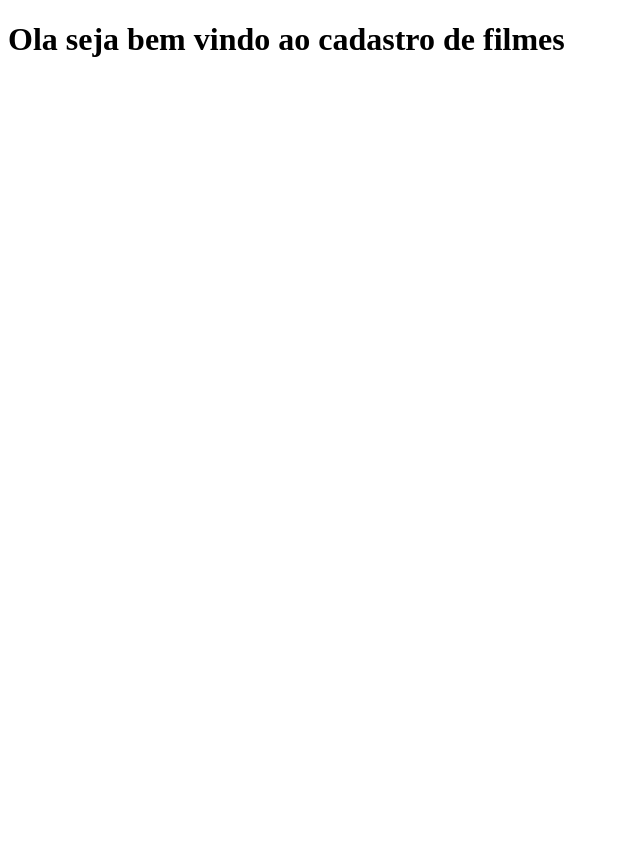
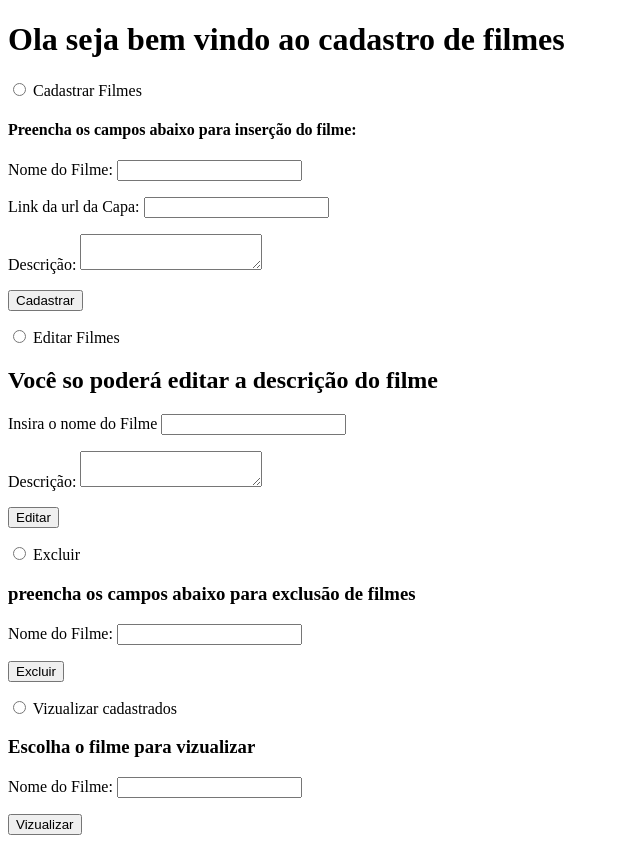
Before and after one commit to Lucas-Camilo/Django-filmes, a Django app: page / in a window 1280 px wide. Shown: the whole page, without its empty margins (0-640 px from the left). Before the commit the page ends 57 px from the top, so only its background shows below. Run offline with Django 3.2, Linux system fonts and the light colour scheme.

Commit message:
subindo html

```diff
--- a/Cadastro/templates/home.html
+++ b/Cadastro/templates/home.html
@@ -6,5 +6,34 @@
 </head>
 <body>
     <p><h1>Ola seja bem vindo ao cadastro de filmes</h1></p>
+    <form name="myForm" id="centro">
+            <input type="radio" ng-model="func" value="cadastro"> Cadastrar Filmes<br/>
+                <div class="todasDiv" ng-show="isShown('cadastro')">
+                    <p><h4>Preencha os campos abaixo para inserção do filme:</h4></p>
+                    <p>Nome do Filme: <input type="text" id="nome"></p>
+                    <p>Link da url da Capa: <input type="text" id="link"></p>
+                    <p>Descrição:  <textarea name="comentarios" id="comentarios"></textarea></p>
+                    <p><button id="cadastro">Cadastrar</button></p>
+                </div>
+            <input type="radio" ng-model="func" value="editar"> Editar Filmes<br/>
+                <div ng-show="isShown('editar')" class="todasDiv">
+                    <p ><h2 id="atencao">Você so poderá editar a descrição do filme</h2></p>
+                    <p>Insira o nome do Filme <input type="text" id="nome"> </p>
+                        <p>Descrição: <textarea name="comentario"></textarea></p>
+                        <p><button id="editar">Editar</button></p>
+                </div>
+            <input type="radio" ng-model="func" value="excluir"> Excluir<br/>
+                <div ng-show="isShown('excluir')" class="todasDiv">
+                    <p><h3>preencha os campos abaixo para exclusão de filmes</h3></p>
+                    <p>Nome do Filme: <input type="text" id="nome"></p>
+                    <p><button id="excluir">Excluir</button></p>
+                </div>
+            <input type="radio" ng-model="func" value="viel"> Vizualizar cadastrados<br/>
+                <div ng-show="isShown('viel')" class="todasDiv">
+                    <p><h3>Escolha o filme para vizualizar</h3></p>
+                    <p>Nome do Filme: <input type="text" id="nome"></p>
+                    <p><button id="ver">Vizualizar</button></p>
+                </div>
+    </form>
 </body>
 </html>
```
